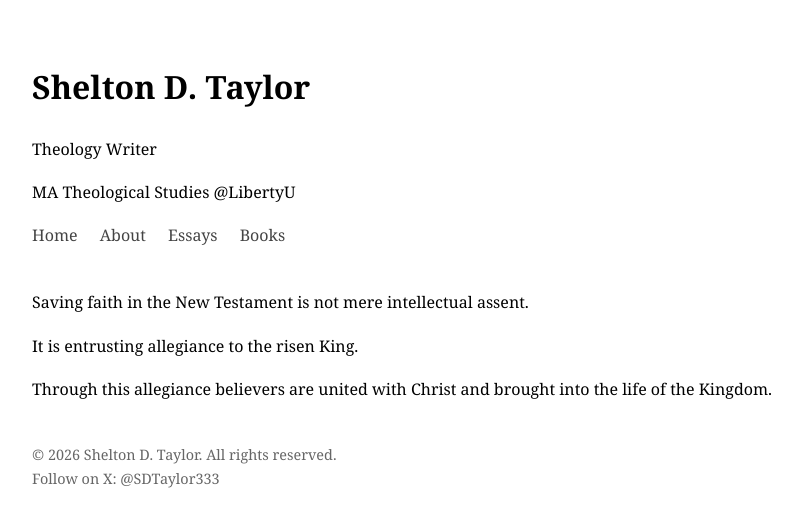
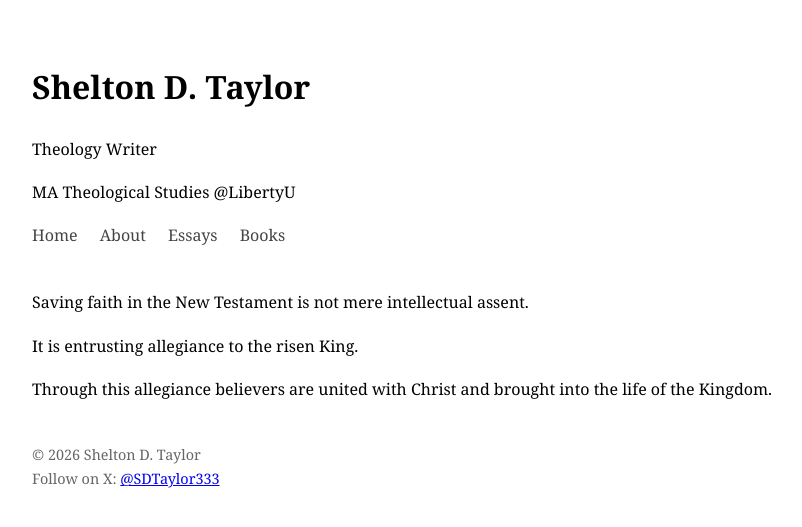
Before and after one commit to sdtaylor333/sdtaylor333.github.io, a Jekyll site: the page built from _posts/2026-03-12-faith-as-allegiance.md, in a window 1280 px wide. Shown: the top 527 px of the page, without its empty margins (228-1030 px from the left). Built offline with Jekyll 4.4.1, drawn with Linux system fonts in a browser that asks for light colours.

Commit message:
Update default.html

```diff
--- a/_layouts/default.html
+++ b/_layouts/default.html
@@ -41,8 +41,8 @@ nav {
 {{ content }}
 
 <footer style="margin-top:40px; font-size:0.9em; color:#666;">
-  © 2026 Shelton D. Taylor. All rights reserved.<br>
-  Follow on X: @SDTaylor333
+  © 2026 Shelton D. Taylor<br>
+  Follow on X: <a href="https://x.com/SDTaylor333" target="_blank">@SDTaylor333</a>
 </footer>
 
 </body>
```
